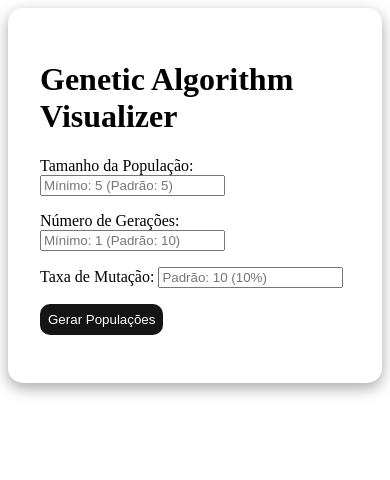
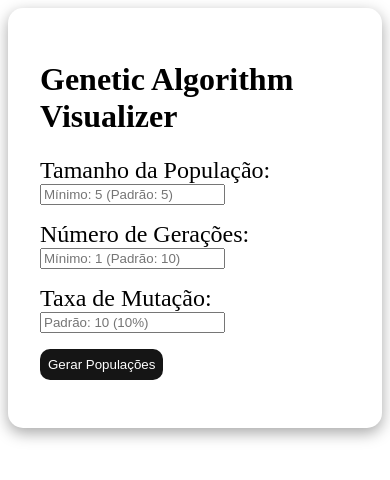
Before and after one commit to paulo-magls/react-genetic-algorithm, a React (Vite) app: page / in a window 390 px wide. Shown: the top 480 px of the page. Built offline with nearby package versions, Linux system fonts and the light colour scheme.

Commit message:
Realizando pequenas modificações

```diff
--- a/src/components/PopulationControls.module.css
+++ b/src/components/PopulationControls.module.css
@@ -12,3 +12,11 @@
         border-radius: 10px;
     }
 }
+
+@media (max-width: 768px) {
+    .population_controls {
+        p > label {
+            font-size: 1.5rem;
+        }
+    }
+}
```
Also changed, not shown: src/components/PopulationDisplay.module.css (line endings or trailing spaces).
